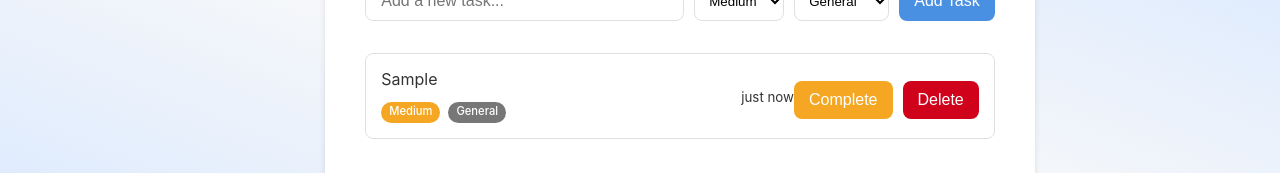
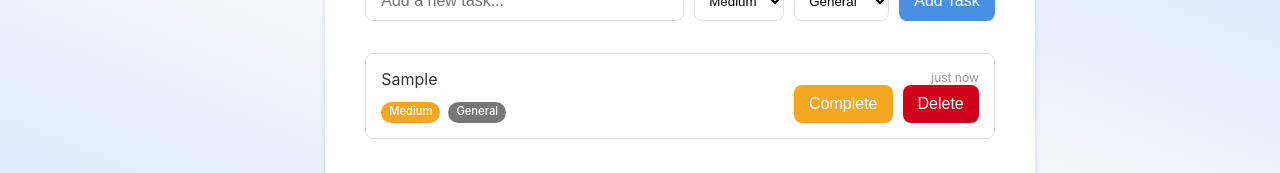
Before and after one commit to bikram73/Task_Buddy, a React app: page / in a window 1280 px wide. Both pictures are taken after typing "Sample" into the empty fields and a click on the button "Add Task". Shown: the part 172-345 px from the top of the page. Built offline with nearby package versions, Linux system fonts and the light colour scheme; the HTML template or start-up script is replaced by a standard one.

Commit message:
first commit

```diff
--- a/src/Components/Tasklist.jsx
+++ b/src/Components/Tasklist.jsx
@@ -48,11 +48,10 @@ const Tasklist = ({ tasks, onToggleTask, deleteTask, onEditTask }) => {
                 <span className="task-badge category">{task.category}</span>
               </div>
             </div>
-            <div className="task-details">
+            <div className="task-right-panel">
               <small className="task-timestamp">
                 {formatTimeAgo(task.createdAt)}
               </small>
-            </div>
               <div className="actions">
                 <button className="secondary" onClick={() => onToggleTask(task.id)}>
                   {task.completed ? 'Undo' : 'Complete'}
@@ -60,6 +59,7 @@ const Tasklist = ({ tasks, onToggleTask, deleteTask, onEditTask }) => {
                 <button className="danger" onClick={() => deleteTask(task.id)}>
                   Delete
                 </button>
+              </div>
             </div>
           </li>
         </CSSTransition>)
--- a/src/Style.css
+++ b/src/Style.css
@@ -129,16 +129,24 @@ form select {
     padding-bottom: 5px;
 }
 
-.task-details {
+.task-right-panel {
+  display: flex;
+  flex-direction: column;
+  align-items: flex-end;
+  justify-content: space-between;
+  min-width: 120px;
+  margin-left: 15px;
+}
+
+.task-timestamp {
+  font-size: 0.75rem;
+  color: #999;
   text-align: right;
-  min-width: 120px;
 }
 
 .task-item .actions {
     display: flex;
     gap: 10px;
-    justify-content: flex-end;
-    margin-top: 8px;
 }
 
 .task-meta {
```
Also changed, not shown: 1 other file (tests, documents, lock files or other folders). Lines whose indentation alone changed are shown as unchanged.
